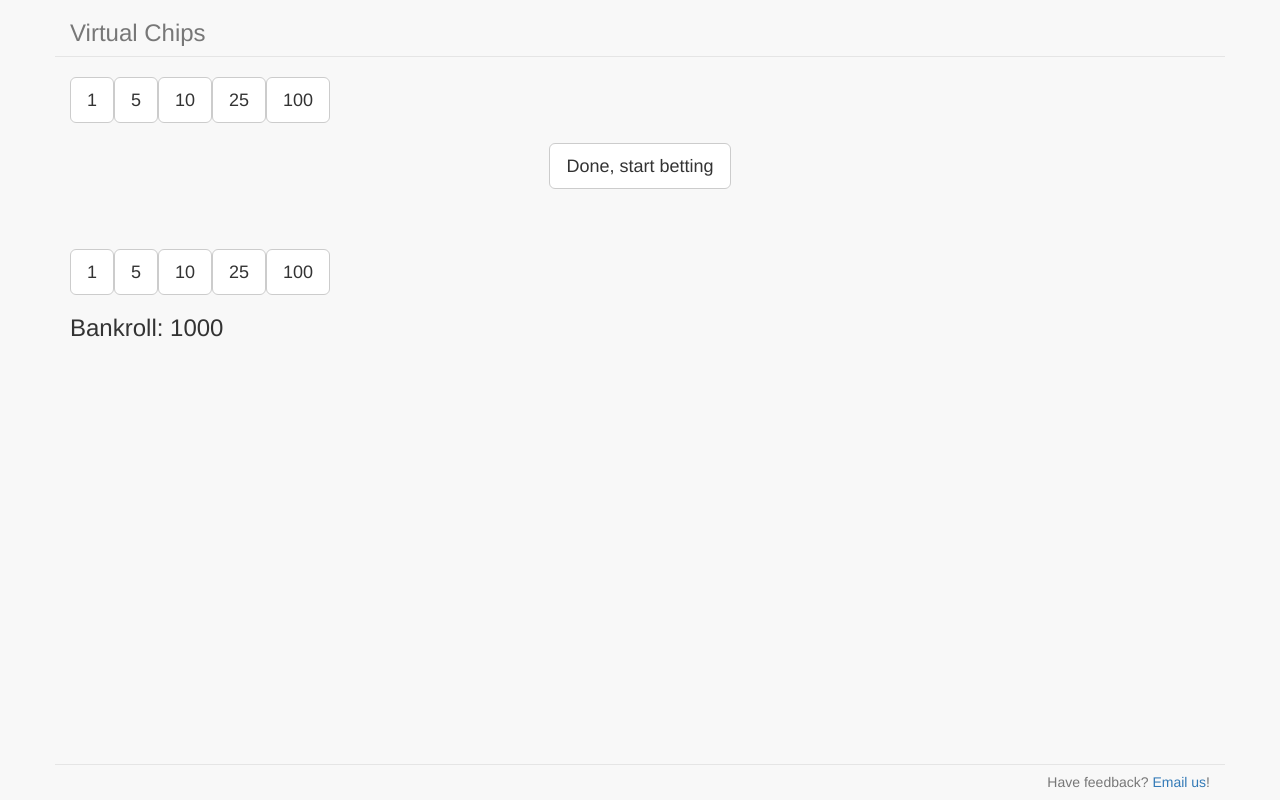
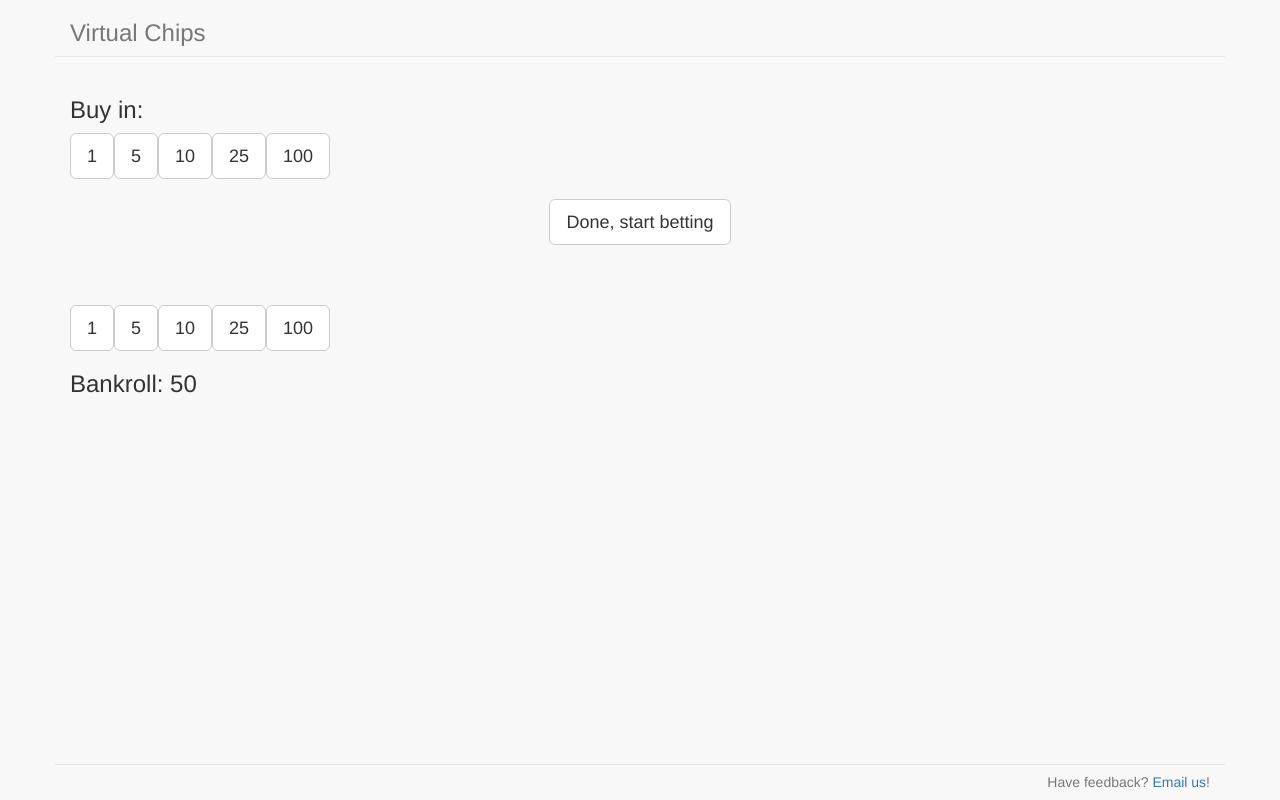
Before and after one commit to joemercer/chips, a website: page app/index.html at #/buyin in a window 1280 px wide. Drawn offline with nearby package versions, Linux system fonts and the light colour scheme; some packages are replaced by stand-ins of ours; files that its build step writes are made by us from their sources.

Commit message:
cleaning

```diff
--- a/app/scripts/services/data.js
+++ b/app/scripts/services/data.js
@@ -11,7 +11,7 @@ angular.module('chipsApp')
   .service('data', function data() {
     // AngularJS will instantiate a singleton by calling "new" on this function
 
-    this.bankroll = 1000;
+    this.bankroll = 50;
     this.winnings = 0;
 
     this.currentBet = 0;
--- a/app/views/buyin.html
+++ b/app/views/buyin.html
@@ -1,3 +1,5 @@
+
+<h3>Buy in:</h3>
 <div ng-repeat="amt in bettingAmts" class="inline">
 	<button ng-click="buyIn({{amt}})" class="btn btn-lg btn-default">{{amt}}</button>
 </div>
```
